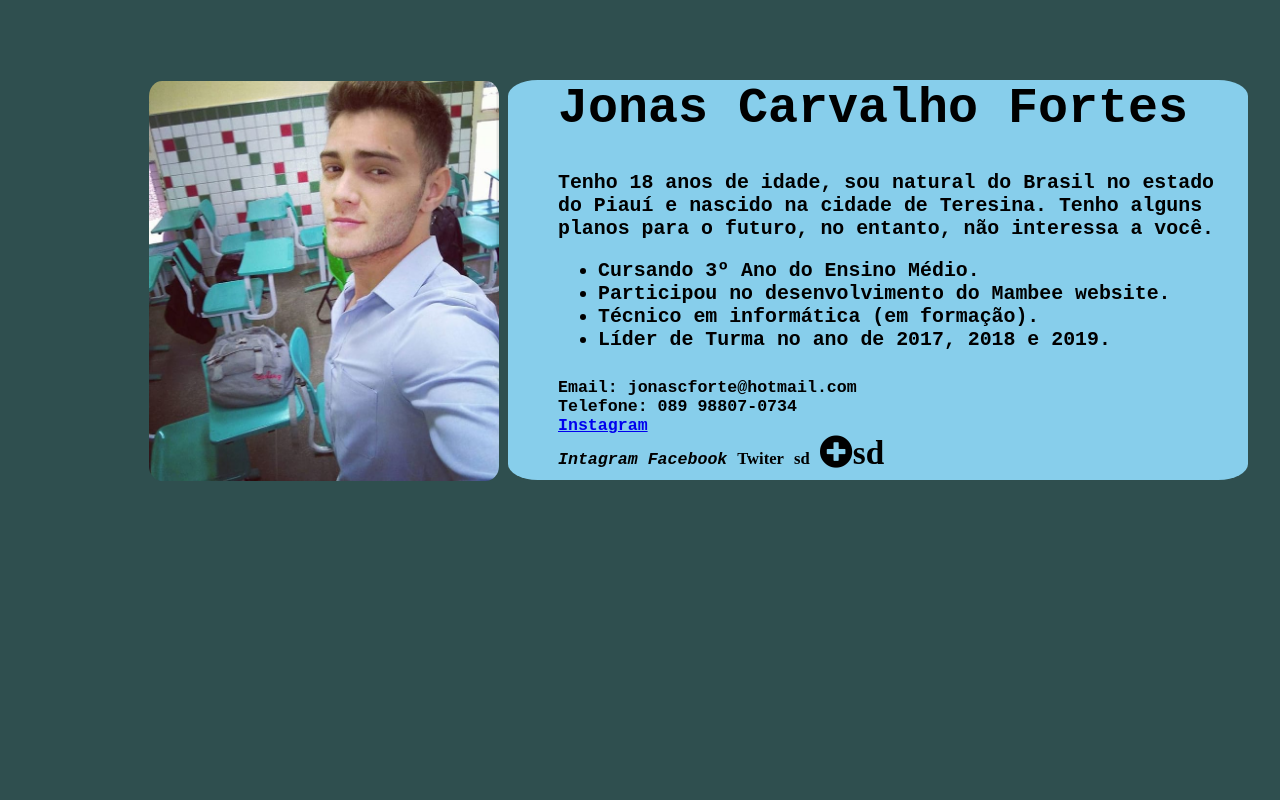
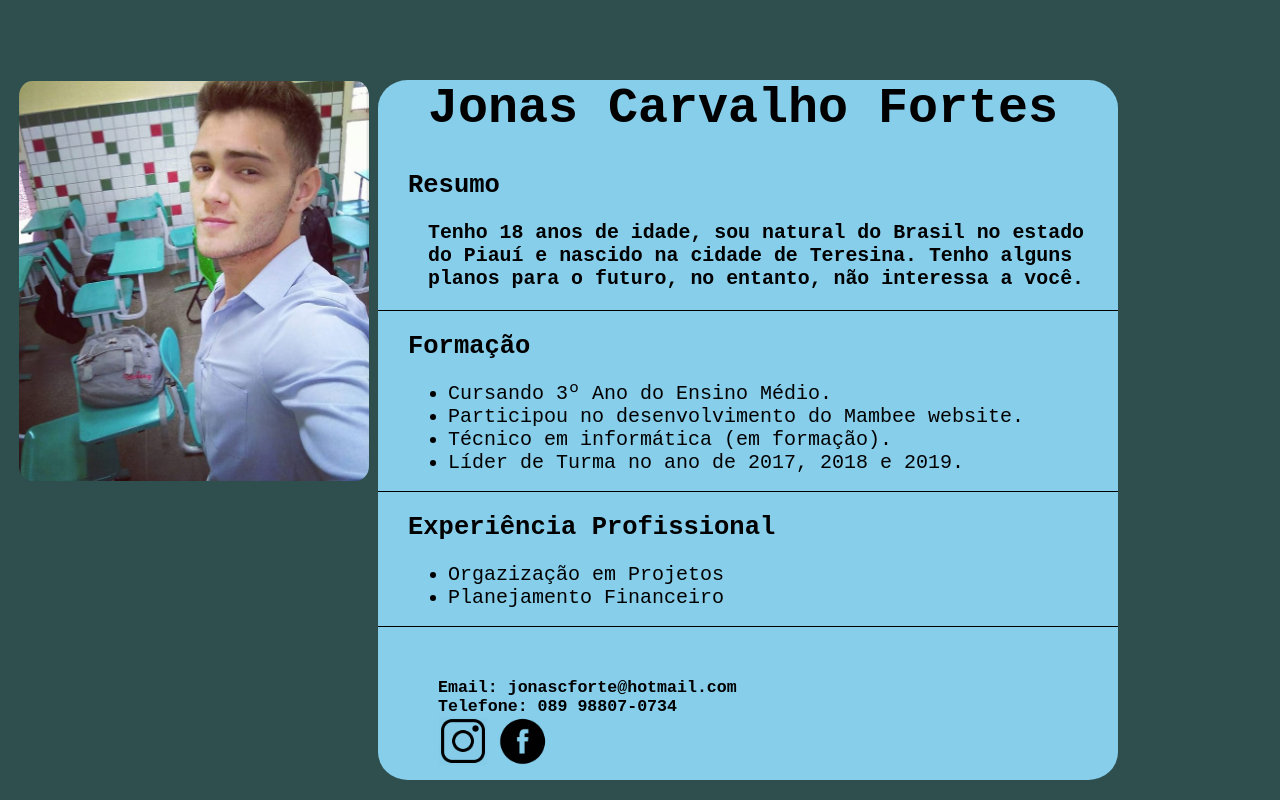
Before and after one commit to JonasFortes12/Aulas_Web, a plain HTML site: page Trabalho/index.html in a window 1280 px wide. Drawn offline with Linux system fonts and the light colour scheme.

Commit message:
atualizando

```diff
--- a/Trabalho/index.html
+++ b/Trabalho/index.html
@@ -16,34 +16,48 @@
 
             <div id="desc">
                 <h1 id="nome">Jonas Carvalho Fortes</h1>
+                <section>
+                    <h1 class="title">Resumo</h1>
                     <h3 id="sob">
                         Tenho 18 anos de idade, sou natural do Brasil no estado
                         do Piauí e nascido na cidade de Teresina. Tenho alguns planos para o futuro,
                         no entanto, não interessa a você.
-                <ul>
+                    </h3>
+                </section>
+                <section>
+                    <h1 class="title">Formação</h1>
+                    <ul class="dots">
                         <li>Cursando 3º Ano do Ensino Médio.</li>
                         <li>Participou no desenvolvimento do Mambee website.</li>
                         <li>Técnico em informática (em formação).</li>
                         <li>Líder de Turma no ano de 2017, 2018 e 2019.</li>
                     </ul>
-            </h3>
+                </section>
+                <section>
+                    <h1 class="title">Experiência Profissional</h1>
+                    <ul class="dots">
+                        <li>Orgazização em Projetos</li>
+                        <li>Planejamento Financeiro</li>
+                    </ul>
+                </section>
             </div>
             <footer id="rpe">
                 <h5>
                     Email: jonascforte@hotmail.com <br>
                     Telefone: 089 98807-0734 <br>
-                <strong><a id="link" target="_blank" href="https://www.instagram.com/jona.fort/?hl=pt-br">Instagram</a></strong>
                     <div>
-                    <i class="fa-user:before">Intagram</i>
-                    <i>Facebook</i>
-                    <i class="fa fa-address-book-o" aria-hidden="true">Twiter</i>
+                        <a target="_blank" href="https://www.instagram.com/jona.fort/?hl=pt-br"><img id="insta" src="insta.png" alt="Instagram"></a>
+                        <a target="_blank" href="https://www.facebook.com/jonas.carvalho.311"><img id="face" src="face.png" alt="Facebook"></a>
+                        <!-- <i>Facebook</i> -->
+                        <!-- <i class="fa fa-address-book-o" aria-hidden="true">Twiter</i>
                         <i class="fa fa-address-book-o" aria-hidden="true">sd</i>
-                    <i class="fa fa-plus-circle fa-2x" aria-hidden="true">sd</i>
+                        <i class="fa fa-plus-circle fa-2x" aria-hidden="true">sd</i>  -->
                     </div>
                 </h5>
 
             </footer>
         </div>
+    </div>
 </body>
 
 </html>
--- a/Trabalho/style.css
+++ b/Trabalho/style.css
@@ -12,7 +12,7 @@ img#img{
     display: block;
     position: absolute;
     margin-top: 0px;
-    margin-left: 140px;
+    margin-left: 10px;
     border: solid 1px darkslategray;
 
 }
@@ -30,10 +30,10 @@ h1#nome{
 }
 div#desc{
     background-color:#87CEEB;
-    height: 400px;
+    height: 700px;
     width: 740px;
     margin-top: -20px;
-    margin-left: 500px;
+    margin-left: 370px;
     font-size: 17px;
 }
 div#master{
@@ -47,9 +47,25 @@ div#desc h3#sob{
 footer#rpe{
     width: 600px;
     margin-top: -130px;
-    margin-left: 550px;
+    margin-left: 430px;
     font-size: 20px;
     color:black;
+}
+ul.dots li{
+    font:italic;
+    font-size: 20px;
+    margin-left: 30px;
+    color: black;
+}
+h1.title{
+    margin-left: 30px;
+}
+section{
+    border-bottom: solid black 1px;
+}
+img#insta,img#face{
+    height: 50px;
+    width: 50px;
 }
 
 @import url('https://fonts.googleapis.com/css?family=Crimson+Text');
```
Also changed, not shown: Trabalho/face.png (added), Trabalho/insta.png (added). Lines whose indentation alone changed are shown as unchanged.
